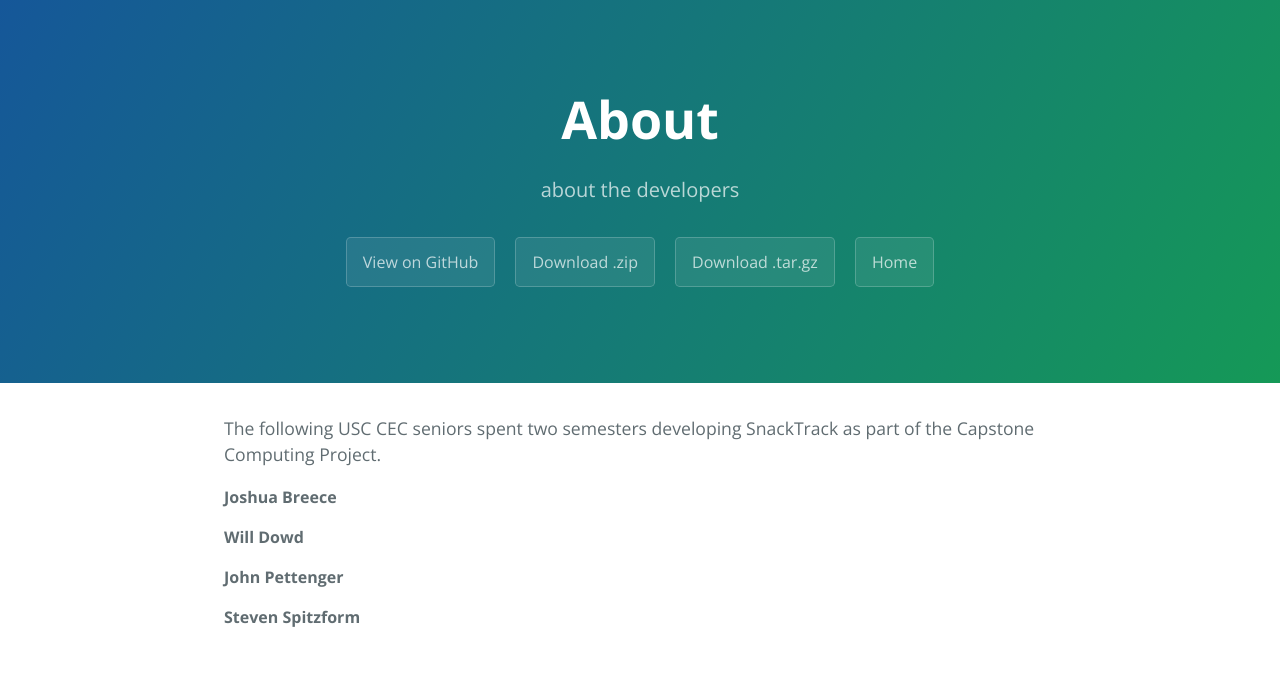
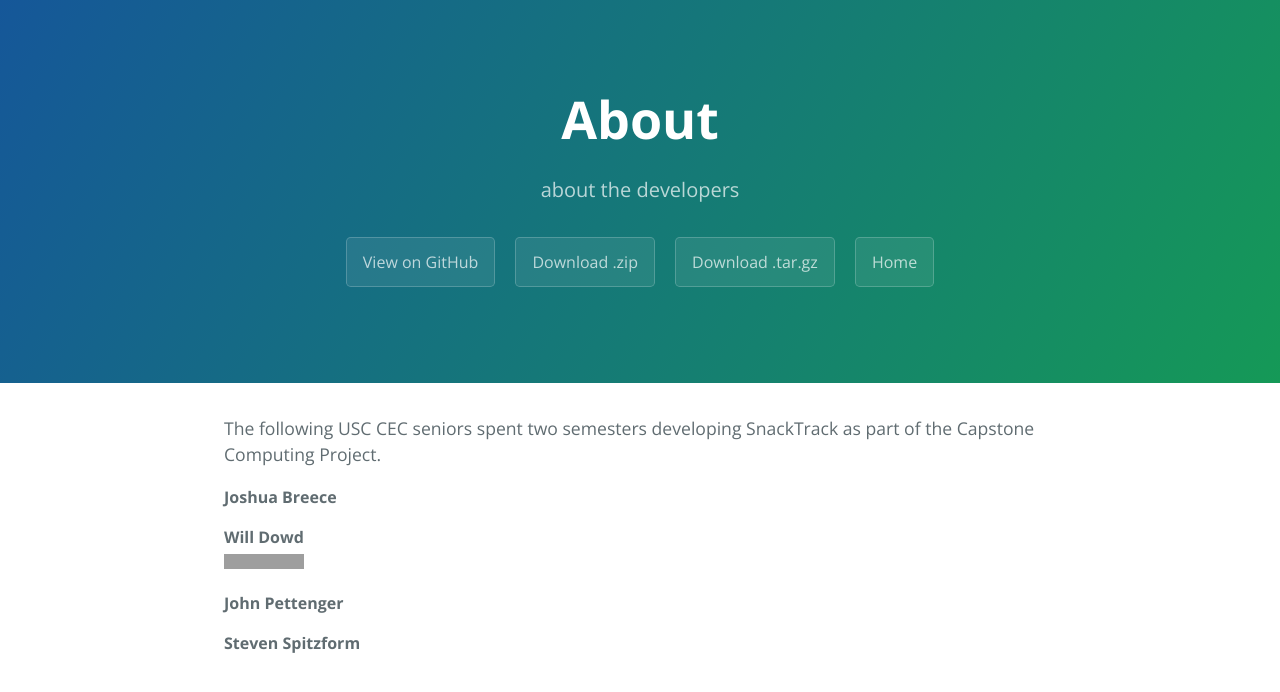
Before and after one commit to SCCapstone/diet, a plain HTML site: page about.html in a window 1280 px wide. Drawn offline with nearby package versions, Linux system fonts and the light colour scheme; grey boxes are pictures that could not be loaded.

Commit message:
Update about.html
Linkedin about me

```diff
--- a/about.html
+++ b/about.html
@@ -24,6 +24,11 @@
       <dl>
         <dt><strong>Joshua Breece</strong></dt>
         <dt><strong>Will Dowd</strong></dt>
+        <a href="https://www.linkedin.com/pub/will-dowd/93/283/329">
+
+          <img src="https://static.licdn.com/scds/common/u/img/webpromo/btn_liprofile_blue_80x15.png" width="80" height="15" border="0" alt="View Will Dowd's profile on LinkedIn">
+
+    </a>
         <dt><strong>John Pettenger</strong></dt>
         <dt><strong>Steven Spitzform</strong></dt>
       </dl>
```
